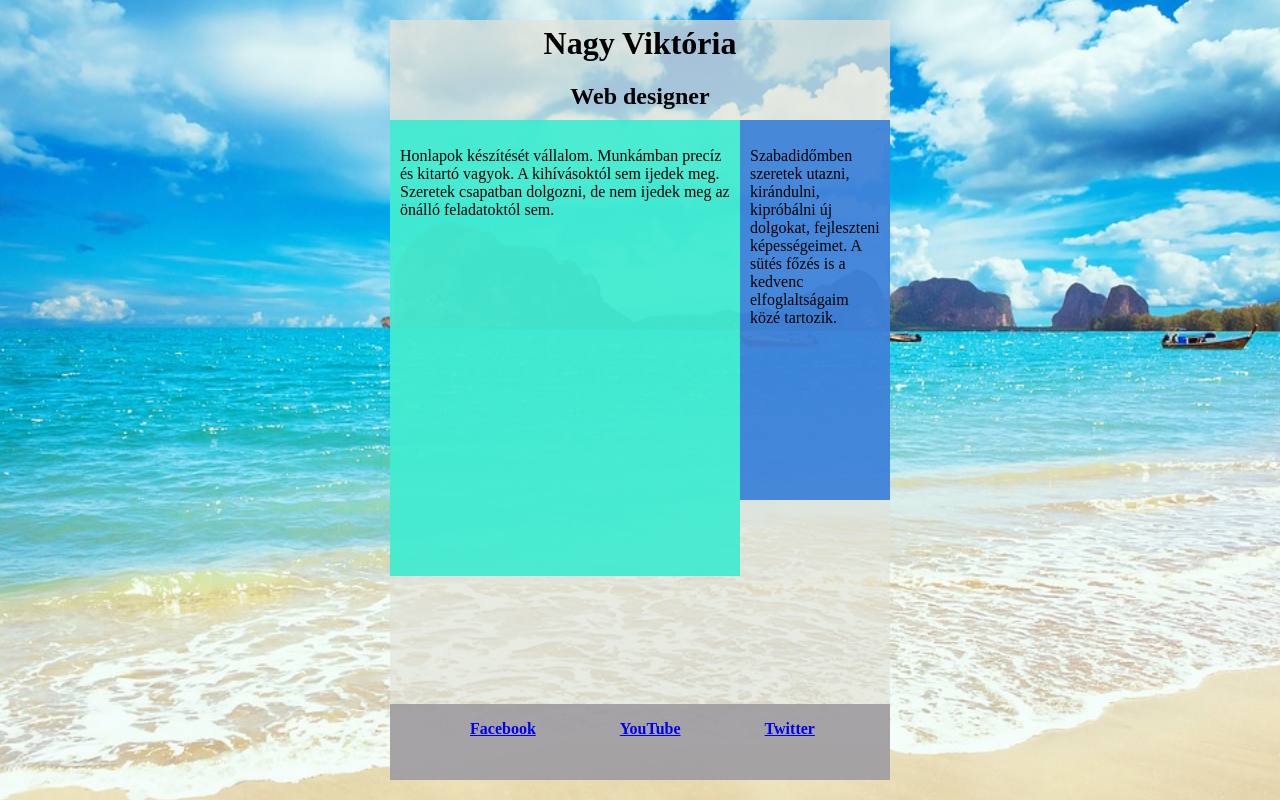
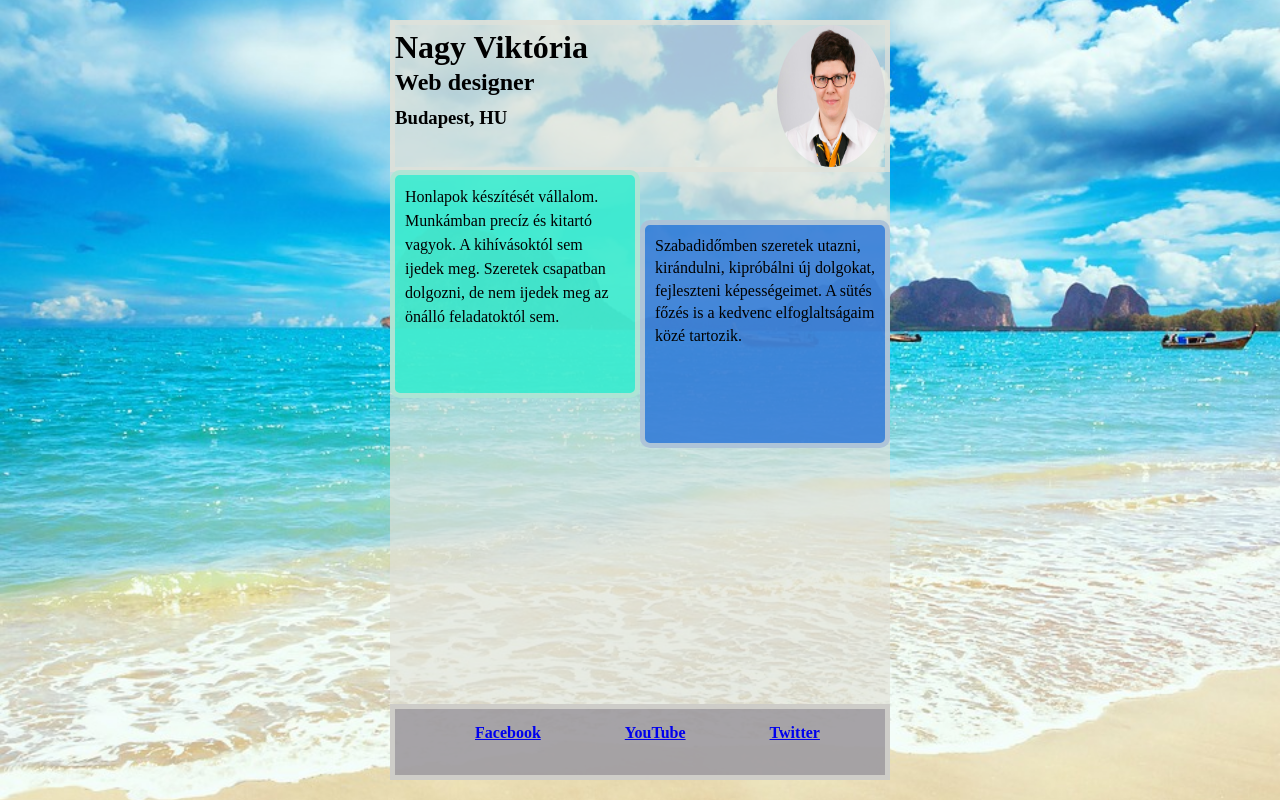
Before and after one commit to NagyViki79/introduction-in-layout, a plain HTML site: page index.html in a window 1280 px wide. Drawn offline with Linux system fonts and the light colour scheme.

Commit message:
CSS done

```diff
--- a/index.html
+++ b/index.html
@@ -9,9 +9,11 @@
 <body>
     <div class="container">
         <div id="box-01" class="box">
+            <img src="assets/photo.jpg" alt="Nagy Viktória">
             <header>
                 <h1>Nagy Viktória</h1>
                 <h2>Web designer</h2>
+                <h3>Budapest, HU</h3>
             </header>
         </div>
         <div id="box-02" class="box">
--- a/main.css
+++ b/main.css
@@ -1,3 +1,7 @@
+* {
+    margin: 0px;
+}
+
 body {
     background: url(assets/seashore.jpg) no-repeat center center fixed;
     background-size: cover;
@@ -12,7 +16,16 @@ body {
   }
   .box {
     position: absolute;
+    box-sizing: border-box;
+    border:rgba(226, 226, 217, 0.671) solid 5px;
+    margin-top: 0px;
   }
+img {
+    width: 22%;
+    height: 100%;
+    float: right;
+    border-radius: 50%;
+}
   #box-01 {
     background-color: rgba(226, 226, 217, 0.192);
     left: 0;
@@ -22,28 +35,32 @@ body {
   h1 {
       margin-top: 5px;
   }
-  h1, h2 {
-      text-align: center;
+  h1, h2, h3 {
+      line-height: 35px;
   }
   main, aside {
       padding: 10px;
-      margin-top: 1px;
+      margin-top: 0px;
   }
   #box-02 {
     background-color: rgba(49, 237, 206, 0.85);
-    top: 100px;
+    top: 150px;
     left: 0;
-    width: 70%;
-    height: 60%;
+    width: 50%;
+    height: 30%;
+    border-radius: 10px;
+    line-height: 1.5;
   }
 
   #box-03 {
     background-color: rgba(44, 119, 216, 0.85);
-    top: 100px;
+    top: 200px;
     right: 0;
-    width: 30%;
-    height: 50%;
-  }
+    width: 50%;
+    height: 30%;
+    border-radius: 10px;
+    line-height: 1.4;
+    }
 
   #box-04 {
     background-color: rgba(154, 151, 156, 0.85);
@@ -53,10 +70,17 @@ body {
   }
   li {
       display: inline;
+      margin-left: 40px;
       margin-right: 40px;
-      margin-left: 40px;
       text-align: center;
       font-weight: bold;
       color:rgba(100, 100, 91, 0.192);
 
   }
+  ul {
+    margin-top: 15px;
+    }
+
+footer {
+    color:rgba(100, 100, 91, 0.192);
+}
```
Also changed, not shown: assets/photo.jpg (added).
